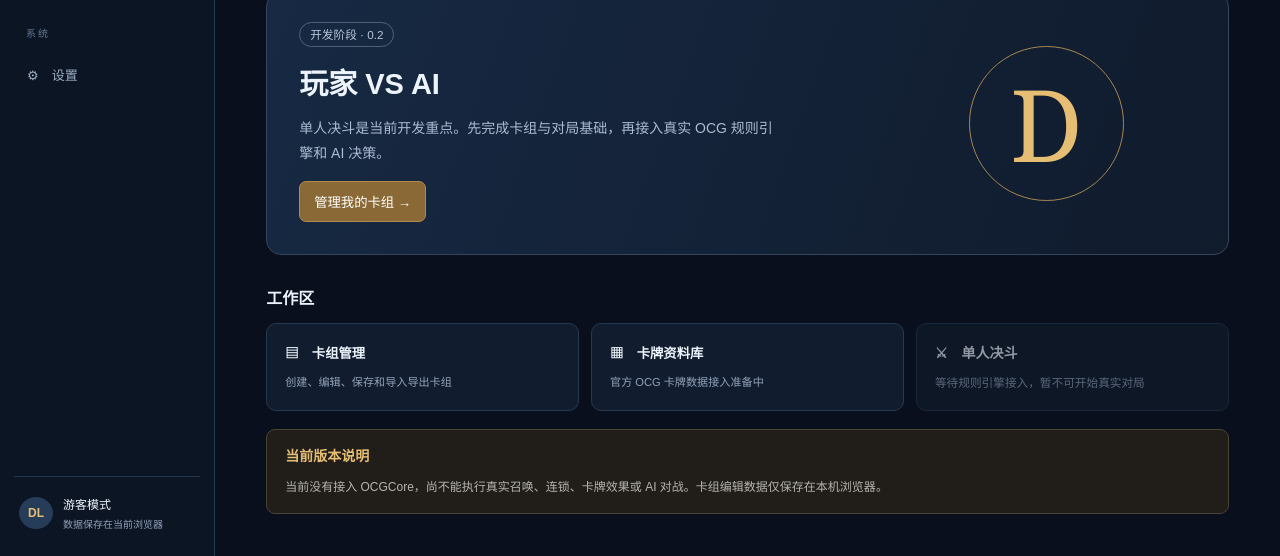
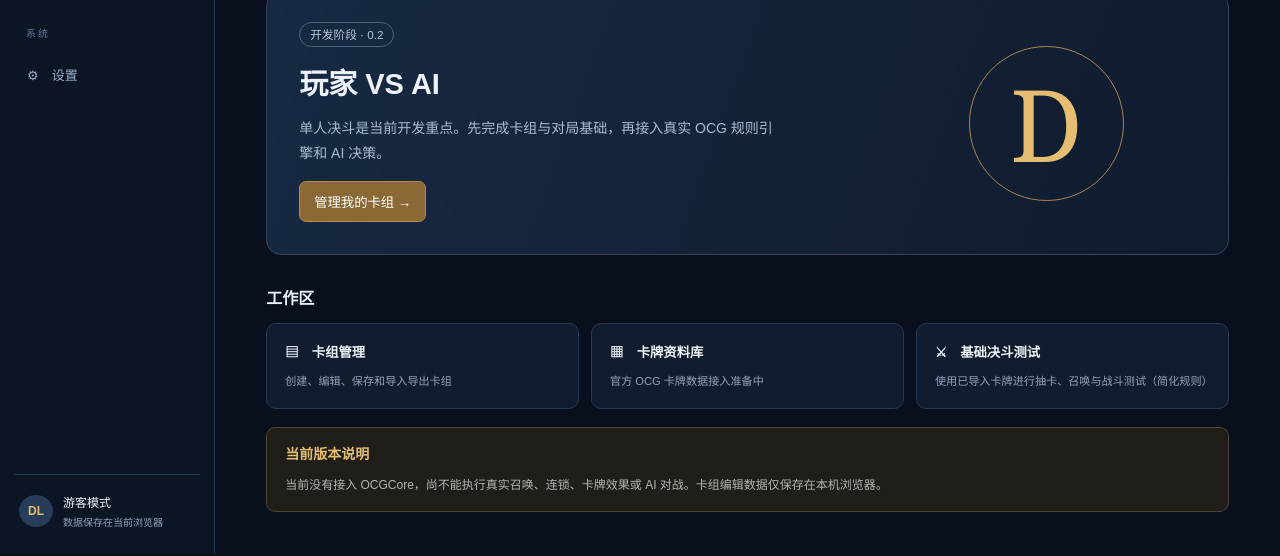
Before and after one commit to zxcz70664-beep/DuelLab, a website: page public/index.html in a window 1280 px wide. Shown: the part 256-812 px from the top of the page. Drawn offline with Linux system fonts and the light colour scheme; no server answers.

Commit message:
feat: add simplified single-player duel test page

```diff
--- a/public/index.html
+++ b/public/index.html
@@ -1,7 +1,8 @@
 <!doctype html><html lang="zh-CN"><head><meta charset="utf-8"><meta name="viewport" content="width=device-width,initial-scale=1"><meta name="theme-color" content="#090f1c"><title>DuelLab · 单人决斗工作台</title><link rel="stylesheet" href="/styles.css"></head><body>
 <header><a class="brand" href="#"><b>D</b> DUEL<span>LAB</span></a><div class="status">● 本地工作区　|　<span id="saveStatus">自动保存已开启</span></div></header>
 <div class="shell"><aside><small>工作台</small><button class="nav active" data-page="home">⌂　决斗首页</button><button class="nav" data-page="decks">▤　我的卡组</button><button class="nav" data-page="library">▦　卡牌资料库</button><small class="system">系统</small><button class="nav" data-page="settings">⚙　设置</button><div class="user"><b>DL</b><div>游客模式<small>数据保存在当前浏览器</small></div></div></aside>
-<main><section class="page active" id="home"><label>SINGLE PLAYER · FOUNDATION</label><h1>准备好开始决斗了吗？</h1><p class="lead">创建你的卡组，选择对手。DuelLab 正在从单人决斗核心开始搭建。</p><div class="hero"><div><small>开发阶段 · 0.2</small><h2>玩家 VS AI</h2><p>单人决斗是当前开发重点。先完成卡组与对局基础，再接入真实 OCG 规则引擎和 AI 决策。</p><button class="primary" id="goDecks">管理我的卡组 →</button></div><div class="emblem">D</div></div><h3>工作区</h3><div class="tiles"><button data-go="decks"><b>▤　卡组管理</b><small>创建、编辑、保存和导入导出卡组</small></button><button data-go="library"><b>▦　卡牌资料库</b><small>官方 OCG 卡牌数据接入准备中</small></button><article><b>⚔　单人决斗</b><small>等待规则引擎接入，暂不可开始真实对局</small></article></div><div class="notice"><b>当前版本说明</b><p>当前没有接入 OCGCore，尚不能执行真实召唤、连锁、卡牌效果或 AI 对战。卡组编辑数据仅保存在本机浏览器。</p></div></section>
+<main><section class="page active" id="home"><label>SINGLE PLAYER · FOUNDATION</label><h1>准备好开始决斗了吗？</h1><p class="lead">创建你的卡组，选择对手。DuelLab 正在从单人决斗核心开始搭建。</p><div class="hero"><div><small>开发阶段 · 0.2</small><h2>玩家 VS AI</h2><p>单人决斗是当前开发重点。先完成卡组与对局基础，再接入真实 OCG 规则引擎和 AI 决策。</p><button class="primary" id="goDecks">管理我的卡组 →</button></div><div class="emblem">D</div></div><h3>工作区</h3><div class="tiles"><button data-go="decks"><b>▤　卡组管理</b><small>创建、编辑、保存和导入导出卡组</small></button><button data-go="library"><b>▦　卡牌资料库</b><small>官方 OCG 卡牌数据接入准备中</small></button><button data-go="duel"><b>⚔　基础决斗测试</b><small>使用已导入卡牌进行抽卡、召唤与战斗测试（简化规则）</small></button></div><div class="notice"><b>当前版本说明</b><p>当前没有接入 OCGCore，尚不能执行真实召唤、连锁、卡牌效果或 AI 对战。卡组编辑数据仅保存在本机浏览器。</p></div></section>
+<section class="page" id="duel"><label>DUEL TEST MODE</label><h1>单人决斗测试</h1><p class="lead">简化规则测试场：抽卡、通常召唤、攻击和 LP 结算。暂不执行卡牌效果、连锁、特殊召唤与完整 OCG 裁定。</p><div class="duel-toolbar"><select id="duelDeck"></select><button id="startDuel" class="primary">开始决斗</button><span id="duelStatus">请选择一个至少 40 张主卡组的卡组</span></div><div id="duelBoard" class="duel-board"><p class="hint">开始后显示双方 LP、手牌和场上怪兽。</p></div><div id="duelControls" class="duel-controls" hidden><button id="drawCard">抽卡</button><button id="summonCard">通常召唤所选手牌</button><button id="attackCard">攻击</button><button id="endTurn">结束回合</button><select id="handSelect"></select></div></section>
 <section class="page" id="decks"><label>DECK WORKSPACE</label><div class="heading"><div><h1>我的卡组</h1><p class="lead">管理本地卡组。构筑合法性检查将在官方卡牌数据库接入后完善。</p></div><button class="primary" id="newDeck">＋ 新建卡组</button></div><div class="deckLayout"><div class="panel"><b>卡组列表</b><small id="deckCount">0 个卡组</small><div id="deckList"></div></div><div class="panel editor"><div id="empty">选择或新建一个卡组开始编辑。</div><div id="edit" hidden><label>卡组名称</label><input id="deckName" maxlength="40"><div class="stats"><div>主卡组<b id="mainCount">0</b></div><div>额外卡组<b id="extraCount">0</b></div><div>结构检查<b id="legality" class="muted">待检查</b></div></div><div id="validation" class="validation">基础结构检查：主卡组 40–60 张、额外卡组 0–15 张、同名卡最多 3 张。禁限卡表与特殊构筑限制尚未检查。</div><h3>添加卡牌条目</h3><p class="hint">当前为名称占位条目，不代表已收录的官方卡牌。</p><div class="addrow"><input id="cardName" placeholder="输入卡牌名称"><select id="cardType"><option value="main">主卡组</option><option value="extra">额外卡组</option></select><button id="addCard" class="primary">添加</button></div><div class="rowhead">卡组内容 <span>点击 − 移除</span></div><div id="cardRows"></div><div class="tools"><button id="exportDeck">导出 JSON</button><button id="importDeck">导入 JSON</button><button id="deleteDeck" class="danger">删除卡组</button></div></div></div></div></section>
 <section class="page" id="library"><label>CARD DATABASE</label><h1>卡牌资料库</h1><p class="lead">已接入 Project Ignis BabelCDB 官方数据库快照。当前以日文原名和效果文本显示；卡牌脚本、规则验证与图片尚未接入。</p><div class="library-tools"><input id="librarySearch" type="search" placeholder="搜索日文卡名或效果文本"><span id="libraryCount">正在载入卡牌数据…</span></div><div id="libraryResults" class="library-results"><p class="hint">正在读取卡牌数据库…</p></div></section>
 <section class="page" id="settings"><label>PREFERENCES</label><h1>设置</h1><p class="lead">DuelLab 当前使用游客模式。</p><div class="setting"><b>数据保存方式</b><span>浏览器本地存储 · 已启用</span></div><div class="setting"><b>默认规则地区</b><span>日本 OCG · 待规则引擎接入</span></div><div class="setting"><b>账号系统</b><span>第一阶段不需要账号或登录</span></div><div class="notice"><b>备份提醒</b><p>清理浏览器数据可能导致卡组丢失，请使用卡组 JSON 导出功能自行备份。目前没有云端同步。</p></div></section></main></div><input type="file" id="fileInput" accept=".json,application/json" hidden><div id="toast"></div><script src="/deck-validation.js"></script><script src="/app.js"></script></body></html>
```
